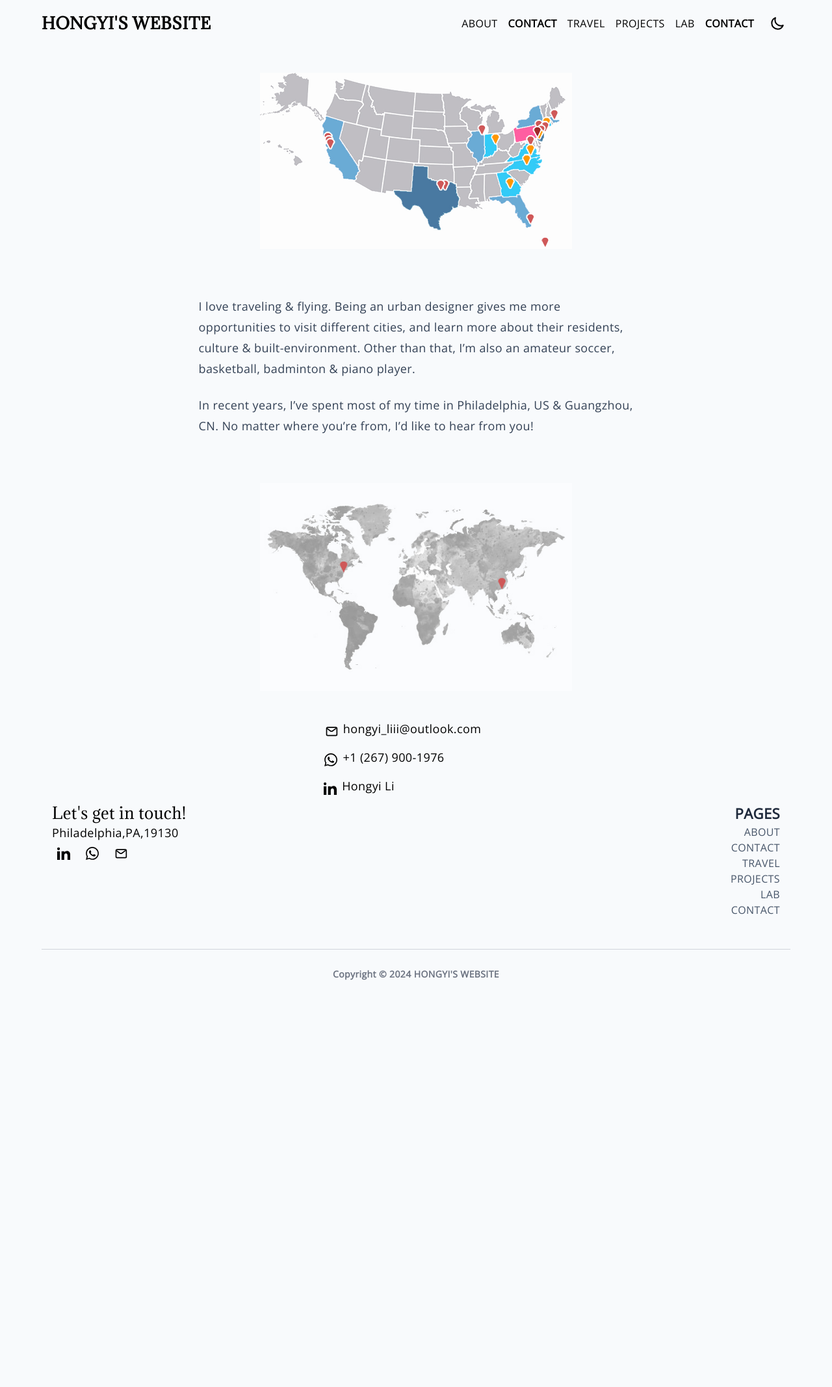
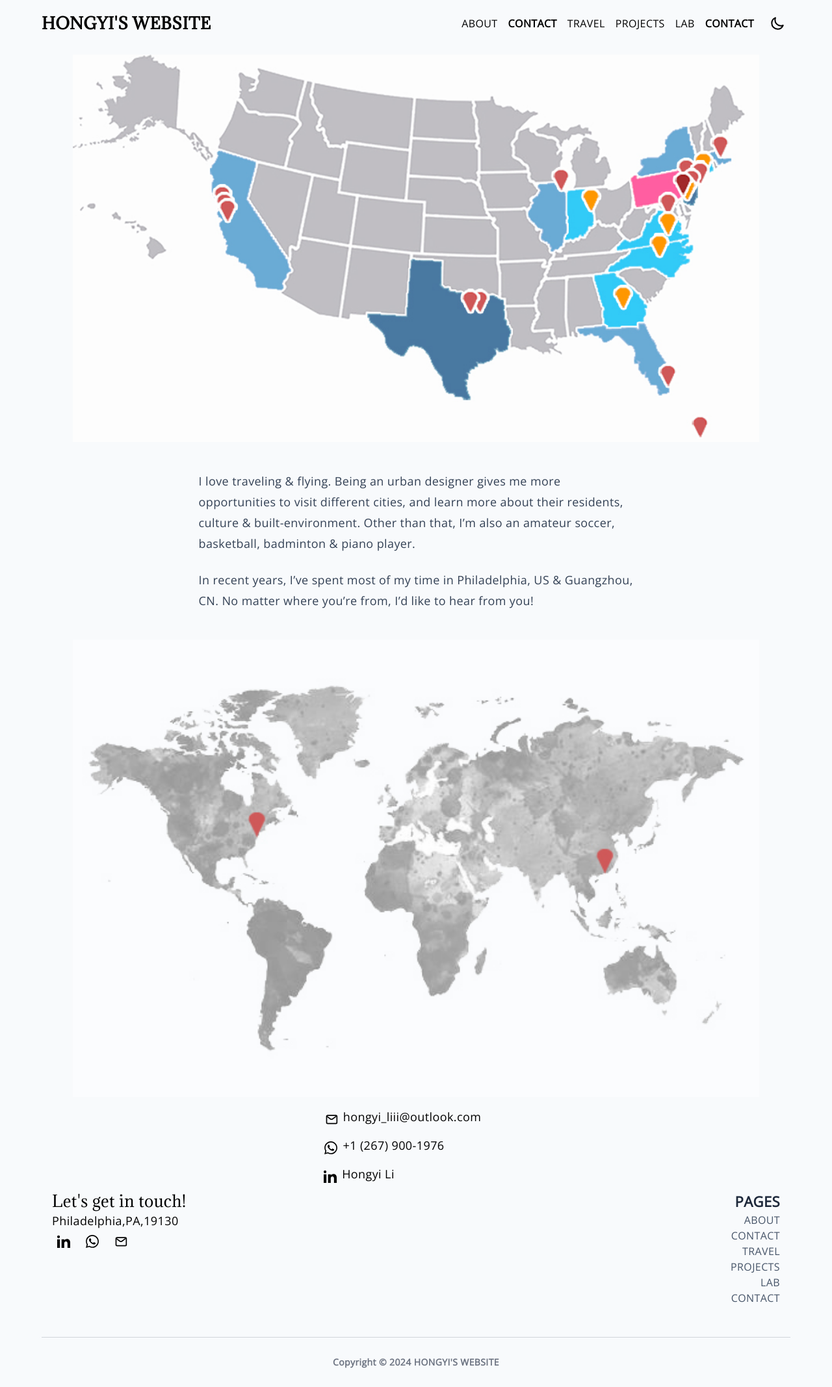
Before and after one commit to hongyili-hl/hongyili-hl.github.io, a Jekyll site: the page built from tags.md, in a window 1280 px wide. Shown: the whole page at 65% size. Built offline with Jekyll 4.4.1, drawn with Linux system fonts in a browser that asks for light colours; before the commit the page ends 1537 px from its top, so only the background shows below that.

Commit message:
Update contact.html

```diff
--- a/_layouts/contact.html
+++ b/_layouts/contact.html
@@ -2,16 +2,16 @@
 layout: base
 ---
 
-<div class="flex justify-center py-4 md:py-8">
-  <img src="/assets/images/Footprint Map.jpg" alt="" class="basis-2/6  w-11/12 md:w-5/12 p-2 md:px-0" oncontextmenu="return false" ondragstart="return false" style="-webkit-touch-callout: none;-webkit-user-select: none;-moz-user-select: none;-ms-user-select: none;user-select: none">
+<div class="flex justify-center py-1 md:py-2">
+  <img src="/assets/images/Footprint Map.jpg" alt="" class="basis-4/6  w-11/12 md:w-11/12 p-2 md:px-0" oncontextmenu="return false" ondragstart="return false" style="-webkit-touch-callout: none;-webkit-user-select: none;-moz-user-select: none;-ms-user-select: none;user-select: none">
 </div>
 <div class="flex justify-center py-4 md:py-8">
   <article class="prose md:prose-lg prose-p:font-extralight prose-headings:font-light prose-slate dark:prose-invert prose-img:mx-auto prose-img:w-2/3">
   {{ content }}
   </article>
 </div>
-<div class="flex justify-center py-4 md:py-8">
-  <img src="/assets/images/Map.jpg" alt="" class="basis-2/6  w-11/12 md:w-5/12 p-2 md:px-0" oncontextmenu="return false" ondragstart="return false" style="-webkit-touch-callout: none;-webkit-user-select: none;-moz-user-select: none;-ms-user-select: none;user-select: none">
+<div class="flex justify-center py-1 md:py-2">
+  <img src="/assets/images/Map.jpg" alt="" class="basis-4/6  w-11/12 md:w-11/12 p-2 md:px-0" oncontextmenu="return false" ondragstart="return false" style="-webkit-touch-callout: none;-webkit-user-select: none;-moz-user-select: none;-ms-user-select: none;user-select: none">
 </div>
 <div class="flex justify-center py-1 md:py-6" style="margin: 0 48px 0 0">
   <a class="p-2" href="{{site.rrss.email}}">
```
